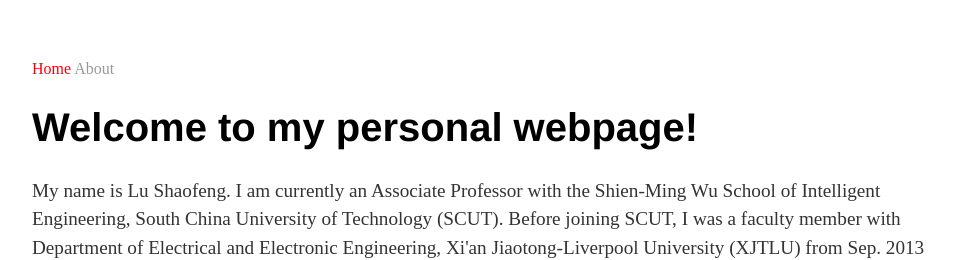
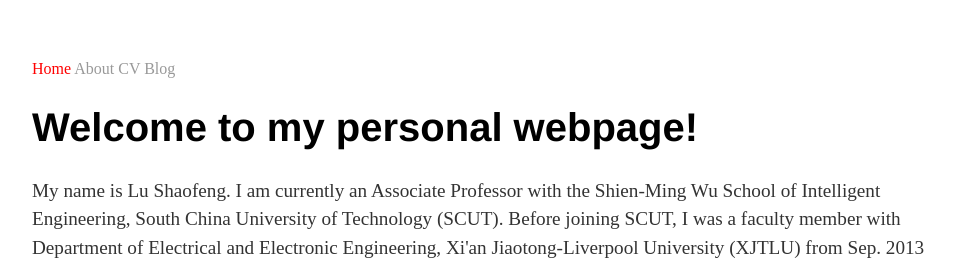
Before and after one commit to lushaofeng/lushaofeng.github.io, a Jekyll site: the page built from index.html, in a window 1280 px wide. Shown: the top 260 px of the page, without its empty margins (160-1119 px from the left). Built offline with Jekyll 4.4.1, drawn with Linux system fonts in a browser that asks for light colours.

Commit message:
Update navigation.yml

```diff
--- a/_data/navigation.yml
+++ b/_data/navigation.yml
@@ -2,3 +2,7 @@
   link: /
 - name: About
   link: /about.html
+- name: CV
+  link: /cv.html
+- name: Blog
+  link: /blog.html
```
